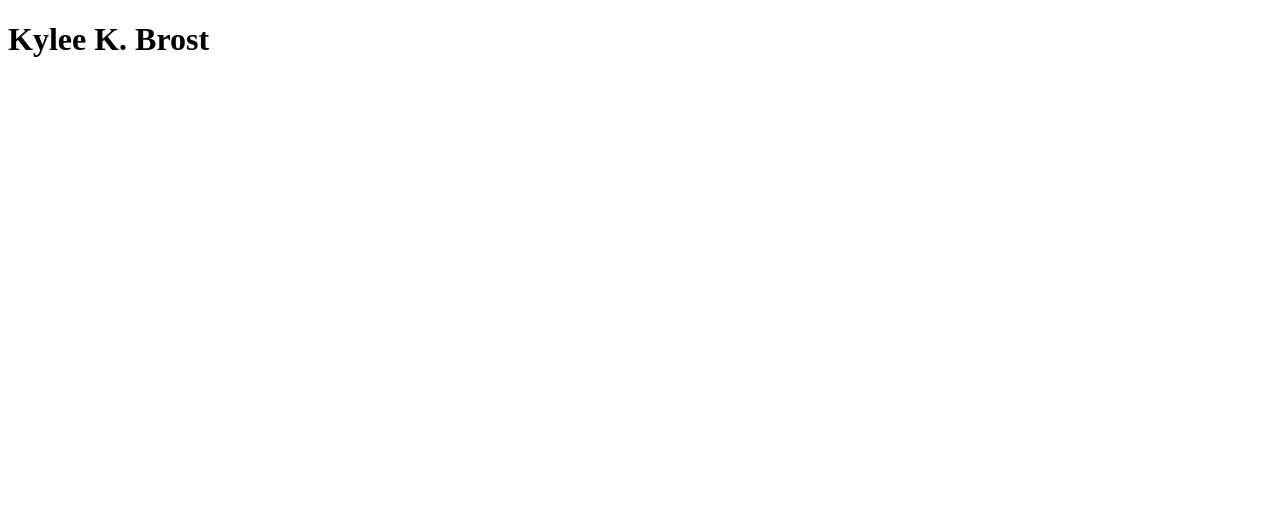
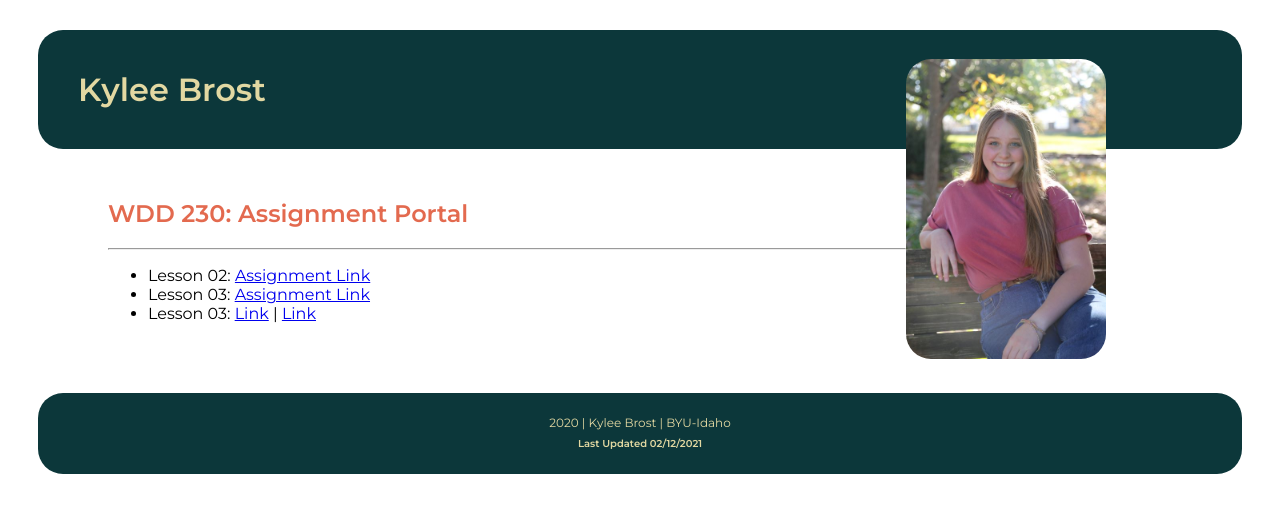
Before and after one commit to brostkyl/brostkyl.github.io, a plain HTML site: page index.html in a window 1280 px wide. Drawn offline with Linux system fonts and the light colour scheme.

Commit message:
CSS added to page

```diff
--- /dev/null
+++ b/css/index.css
@@ -0,0 +1,59 @@
+
+header {
+    background-color:#0c373a;
+    margin: 30px;
+    border-radius: 25px;
+}
+h1 {
+    padding: 40px;
+    color: #e2d8a2;
+    font-family: 'Montserrat', sans-serif;
+    font-weight: semi-bold;
+}
+section {
+    margin:30px 100px 30px 100px;
+}
+img {
+    border-radius: 25px;
+    margin-top: -120px;
+    width:200px;
+}
+h2 {
+    color:#e36a4f;
+    font-family: 'Montserrat', sans-serif;
+    font-weight: regular;
+}
+p, ul {
+    font-family: 'Montserrat', sans-serif;
+    font-weight: extra-light;
+}
+.column {
+    float: left;
+}
+.left {
+    width: 75%;
+  }
+
+.right {
+    width: 25%;
+  }
+.row:after {
+    content: "";
+    display: table;
+    clear: both;
+  }
+footer {
+    background-color:#0c373a;
+    margin: 30px;
+    border-radius: 25px;
+}
+footer p {
+    color: #e2d8a2;
+    padding: 20px 20px 20px 20px;
+    line-height: 20px;
+    font-size: 12px;
+    text-align:center;
+}
+footer p strong {
+    font-size: 10px;
+}
--- a/index.html
+++ b/index.html
@@ -5,8 +5,33 @@
     <meta name="viewport" content="width=device-width, initial-scale=1.0">
     <title>Portal Page</title>
     <meta name="description" content="This page contains all the course assignments for the semester.">
+    <link rel="stylesheet" href="./css/index.css">
+    <style>
+        @import url('https://fonts.googleapis.com/css2?family=Montserrat:wght@200;400;600&display=swap');
+    </style>
 </head>
 <body>
-    <h1>Kylee K. Brost</h1>
+    <header>
+        <h1 class="header">Kylee Brost</h1>
+    </header>
+    <section>
+        <div class="row">
+            <div class="column left">
+                <h2>WDD 230: Assignment Portal</h2>
+                <hr>
+                <ul>
+                  <li>Lesson 02: <a href="https://brostkyl.github.io/">Assignment Link</a></li>
+                  <li>Lesson 03: <a href="#">Assignment Link</a></li>
+                  <li>Lesson 03: <a href="#">Link</a> | <a href="#">Link</a></li>
+                </ul>
+            </div>
+            <div class="column right">
+                 <img src="./i/picture.JPGresized.JPG" alt="self-portrait">
+            </div>
+    </div>
+    </section>
+    <footer>
+        <p>2020 | Kylee Brost | BYU-Idaho <br> <strong>Last Updated 02/12/2021</strong></p>
+    </footer>
 </body>
 </html>
```
Also changed, not shown: i/picture.JPGresized.JPG (added).
